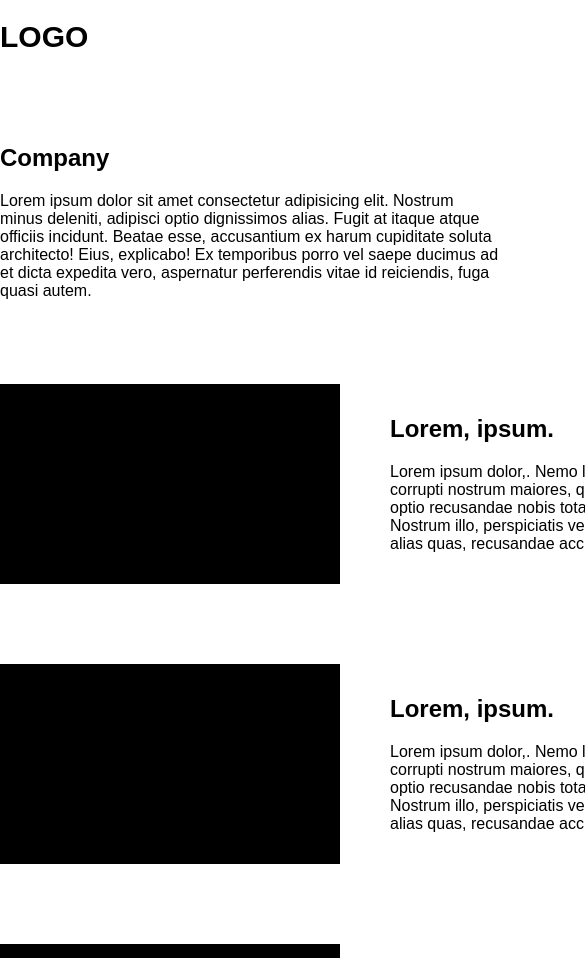
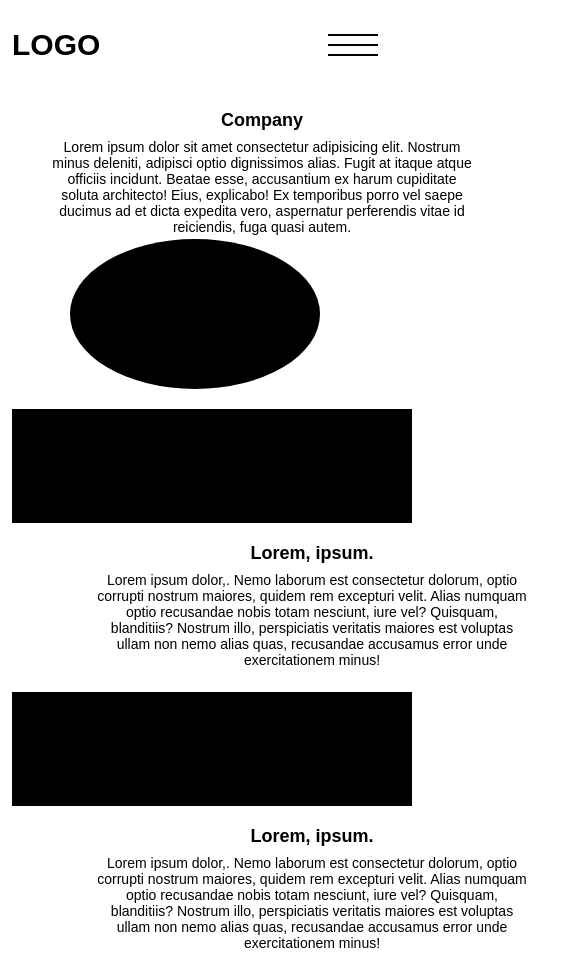
Before and after one commit to moxrbe/media, a plain HTML site: page index.html in a window 390 px wide. Shown: the top 958 px of the page, 585 px wide, since content can reach past the window. Drawn offline with Linux system fonts and the light colour scheme.

Commit message:
change media

```diff
--- a/css/main.css
+++ b/css/main.css
@@ -22,8 +22,10 @@ ul{
 
 
 .container{
-    width: 1000px;
+    max-width: 1000px;
+    width: 100%;
     margin: 0 auto;
+    padding: 0 12px;
 }
 
 
@@ -68,10 +70,10 @@ ul{
 /* sectionTop start */
 
 .card{
-    width: 1000px;
+    width: 100%;
     display: flex;
     justify-content: space-between;
-
+    align-items: center;
 
 }
 
@@ -84,12 +86,11 @@ ul{
 }
 
 .img:hover{
-    background: gold;
+    background: rgb(255, 94, 0);
 }
 
 .desc{
     width: 500px;
-    margin-top: 70px;
 }
 
 
@@ -120,7 +121,6 @@ h2{
     display: flex;
     align-items: center;
     justify-content: space-between;
-    margin-top: 60px;
     align-items: center;
 }
 
@@ -141,7 +141,7 @@ h2{
 }
 
 .img_2:hover{
-    background: darkred;
+    background: rgb(139, 0, 81);
 }
 
 
--- a/css/media.css
+++ b/css/media.css
@@ -0,0 +1,161 @@
+/* @media (max-width: 1440px) {} */
+/* @media (max-width: 1366px) {} */
+/* @media (max-width: 1320px) {} */
+/* @media (max-width: 1290px) {} */
+/* @media (max-width: 1140px) {} */
+/* @media (max-width: 1024px) {} */
+@media (max-width: 992px) {
+    .txt1{
+        font-size: 14px;
+    }
+}
+/* @media (max-width: 768px) {} */
+/* @media (max-width: 736px) {} */
+@media (max-width: 734px) {
+
+    .img_2{
+        margin: 0 auto;
+        margin-top: 20px;
+        }
+
+        .card_2{
+            text-align: center;
+        }
+
+        .desc_2{
+            margin: 0 auto;
+        }
+        .card_2{
+            display: block;
+        }
+        h2{
+            margin-top: 20px;
+        }
+
+}
+@media (max-width: 684px) {
+
+    .list{
+        display: none;
+    }
+    .nav__menu{
+        width: 50px;
+        height: 50px;
+        display: flex;
+        align-items: center;
+    }
+    .nav__line{
+        width: 100%;
+        height: 2px;
+        background: #000;
+        position: relative;
+    }
+    .nav__line::before{
+        content: '';
+        position: absolute;
+        top: -10px;
+        width: 100%;
+        height: 100%;
+        background: black;
+    }
+    .nav__line::after{
+        content: '';
+        position: absolute;
+        top: 10px;
+        width: 100%;
+        height: 100%;
+        background: black;
+    }
+    .desc{
+        text-align: center;
+        margin: 0 auto;
+    }
+    .card{
+        display: block;
+    }
+    .img{
+        margin: 0 auto;
+    }
+
+    .img_2{
+        margin: 0 auto;
+        margin-top: 20px;
+        }
+
+        .card_2{
+            text-align: center;
+        }
+
+        .desc_2{
+            margin: 0 auto;
+        }
+
+}
+/* @media (max-width: 667px) {} */
+@media (max-width: 576px) {
+
+    .img{
+        margin: 0 auto;
+    }
+    .desc_2{
+        margin-left: 25px;
+    }
+    .img_2{
+        margin: 10px 0;
+    }
+    .txt1{
+        max-width: 255px;
+        width: 100%;
+        -webkit-line-clamp: 5;
+    }
+    .txt1:hover{
+        -webkit-line-clamp: unset;
+    }
+    .text-limited{
+        overflow: hidden;
+        display: -webkit-box;
+        -webkit-box-orient: vertical;
+        text-overflow: ellipsis;
+        display: inline-block;
+        max-width: 430px;
+    }
+
+    .desc{
+        text-align: center;
+    }
+    .card{
+        display: block;
+    }
+
+    .img_2{
+    margin: 0 auto;
+    margin-top: 20px;
+    }
+
+    .card_2{
+        text-align: center;
+    }
+
+    .desc_2{
+        margin: 0 auto;
+    }
+
+
+
+}
+/* @media (max-width: 414px) {} */
+@media (max-width: 412px) {
+    .img{
+        height: 150px;
+    }
+    .img_2{
+        height: 114px;
+    }
+    h2{
+        margin-bottom: 8px;
+        font-size: 18px;
+    }
+}
+/* @media (max-width: 375px) {} */
+/* @media (max-width: 360px) {} */
+/* @media (max-width: 320px) {} */
--- a/index.html
+++ b/index.html
@@ -5,6 +5,7 @@
     <meta name="viewport" content="width=device-width, initial-scale=1.0">
     <title>Homework</title>
     <link rel="stylesheet" href="css/main.css">
+    <link rel="stylesheet" href="css/media.css">
 </head>
 <body>
 
@@ -15,6 +16,9 @@
             <nav class="nav">
                 <div class="logo">
                     <h4>logo</h4>
+                </div>
+                <div class="nav__menu">
+                    <span class="nav__line"></span>
                 </div>
                 <ul class="list">
 
@@ -43,9 +47,9 @@
          <div class="card">
                <div class="desc">
             <h2>Company</h2>
-            <p>Lorem ipsum dolor sit amet consectetur adipisicing elit. Nostrum minus deleniti, adipisci optio dignissimos alias. Fugit at itaque atque officiis incidunt. Beatae esse, accusantium ex harum cupiditate soluta architecto! Eius, explicabo! Ex temporibus porro vel saepe ducimus ad et dicta expedita vero, aspernatur perferendis vitae id reiciendis, fuga quasi autem.</p>
+            <p class="txt1 text-limited">Lorem ipsum dolor sit amet consectetur adipisicing elit. Nostrum minus deleniti, adipisci optio dignissimos alias. Fugit at itaque atque officiis incidunt. Beatae esse, accusantium ex harum cupiditate soluta architecto! Eius, explicabo! Ex temporibus porro vel saepe ducimus ad et dicta expedita vero, aspernatur perferendis vitae id reiciendis, fuga quasi autem.</p>
         </div>
-<div class="img"></div>
+    <div class="img"></div>
         </div>
 
      </div>
@@ -54,27 +58,27 @@
 
 
      <section class="sectionBottom">
-         <div class="container_2">
+         <div class="container">
              <div class="cards_2">
                  <div class="card_2">
                     <div class="img_2"></div>
                     <div class="desc_2">
                           <h2>Lorem, ipsum.</h2>
-                          <p>Lorem ipsum dolor,. Nemo laborum est consectetur dolorum, optio corrupti nostrum maiores, quidem rem excepturi velit. Alias numquam optio recusandae nobis totam nesciunt, iure vel? Quisquam, blanditiis? Nostrum illo, perspiciatis veritatis maiores est voluptas ullam non nemo alias quas, recusandae accusamus error unde exercitationem minus!</p>
+                          <p class="txt1 text-limited">Lorem ipsum dolor,. Nemo laborum est consectetur dolorum, optio corrupti nostrum maiores, quidem rem excepturi velit. Alias numquam optio recusandae nobis totam nesciunt, iure vel? Quisquam, blanditiis? Nostrum illo, perspiciatis veritatis maiores est voluptas ullam non nemo alias quas, recusandae accusamus error unde exercitationem minus!</p>
                     </div>
                  </div>
                  <div class="card_2">
                     <div class="img_2"></div>
                     <div class="desc_2">
                           <h2>Lorem, ipsum.</h2>
-                          <p>Lorem ipsum dolor,. Nemo laborum est consectetur dolorum, optio corrupti nostrum maiores, quidem rem excepturi velit. Alias numquam optio recusandae nobis totam nesciunt, iure vel? Quisquam, blanditiis? Nostrum illo, perspiciatis veritatis maiores est voluptas ullam non nemo alias quas, recusandae accusamus error unde exercitationem minus!</p>
+                          <p class="txt1 text-limited">Lorem ipsum dolor,. Nemo laborum est consectetur dolorum, optio corrupti nostrum maiores, quidem rem excepturi velit. Alias numquam optio recusandae nobis totam nesciunt, iure vel? Quisquam, blanditiis? Nostrum illo, perspiciatis veritatis maiores est voluptas ullam non nemo alias quas, recusandae accusamus error unde exercitationem minus!</p>
                     </div>
                  </div>
                  <div class="card_2">
                     <div class="img_2"></div>
                     <div class="desc_2">
                           <h2>Lorem, ipsum.</h2>
-                          <p>Lorem ipsum dolor,. Nemo laborum est consectetur dolorum, optio corrupti nostrum maiores, quidem rem excepturi velit. Alias numquam optio recusandae nobis totam nesciunt, iure vel? Quisquam, blanditiis? Nostrum illo, perspiciatis veritatis maiores est voluptas ullam non nemo alias quas, recusandae accusamus error unde exercitationem minus!</p>
+                          <p class="txt1 text-limited">Lorem ipsum dolor,. Nemo laborum est consectetur dolorum, optio corrupti nostrum maiores, quidem rem excepturi velit. Alias numquam optio recusandae nobis totam nesciunt, iure vel? Quisquam, blanditiis? Nostrum illo, perspiciatis veritatis maiores est voluptas ullam non nemo alias quas, recusandae accusamus error unde exercitationem minus!</p>
                     </div>
                  </div>
 
@@ -82,26 +86,17 @@
          </div>
      </section>
 
-
-
     </main>
 
 
 
 
-    <footer>
+<footer>
+    <div class="container">
+        <p class="txt">&copy; By MOXRBE 2021</p>
+    </div>
 
-        <div class="container">
-            <p class="txt">&copy; By MOXA 2021</p>
-        </div>
-    </footer>
-
-
-
-
-
-
-
+</footer>
 
 
 
```
